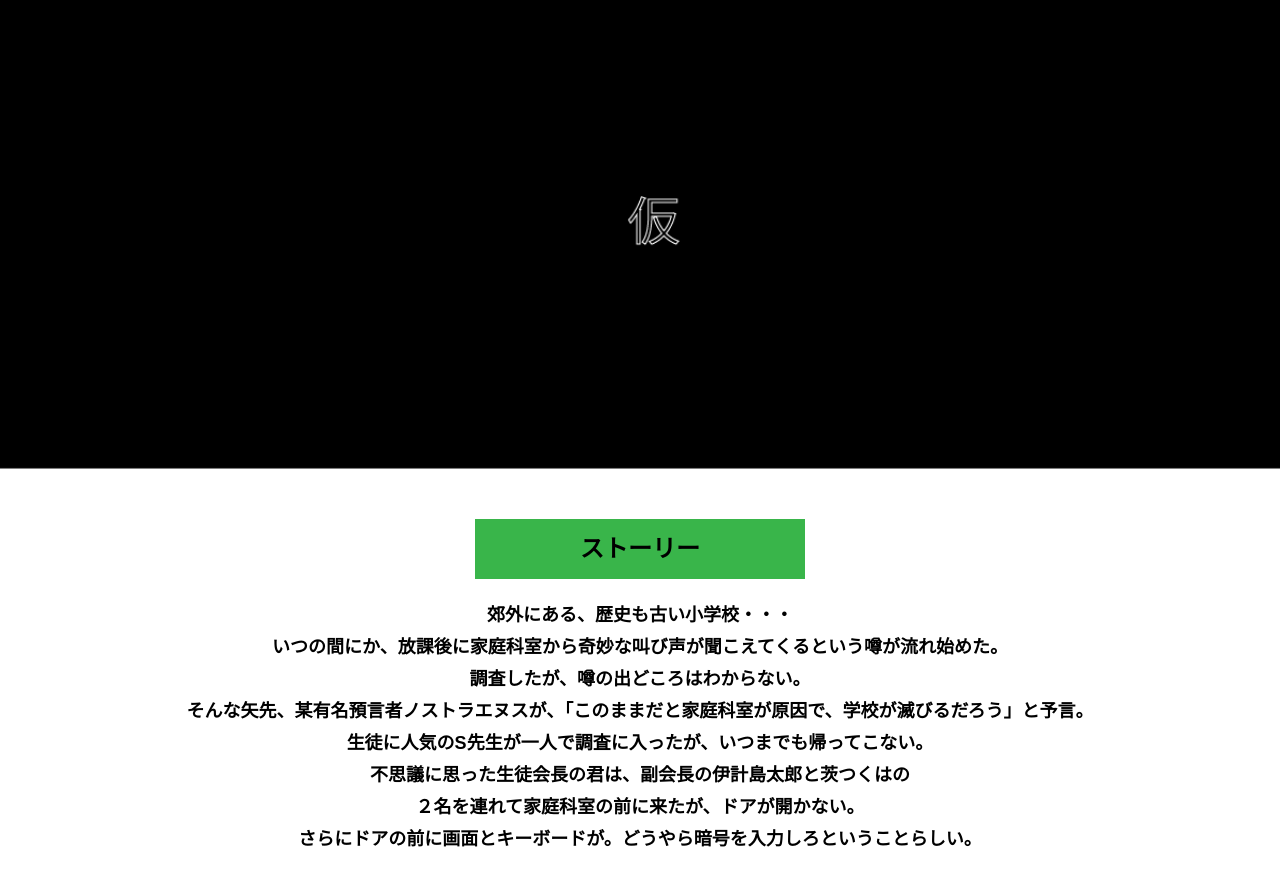
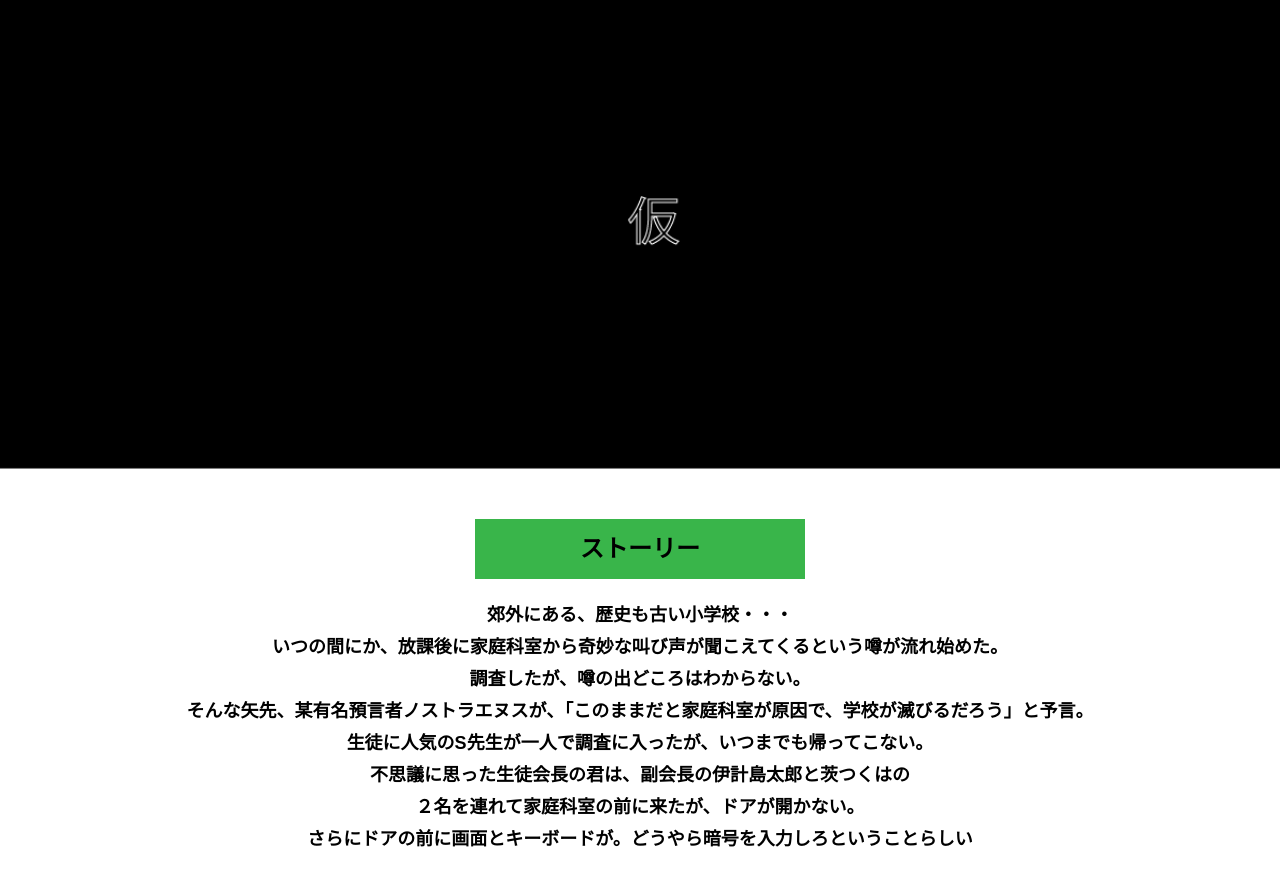
Before and after one commit to KeijuObi/beta-yokohama-C, a plain HTML site: page index.html in a window 1280 px wide. Shown: the part 73-945 px from the top of the page. Drawn offline with Linux system fonts and the light colour scheme.

Commit message:
Update index.html

```diff
--- a/index.html
+++ b/index.html
@@ -36,7 +36,7 @@
             生徒に人気のS先生が一人で調査に入ったが、いつまでも帰ってこない。<br>
             不思議に思った生徒会長の君は、副会長の伊計島太郎と茨つくはの<br>
             ２名を連れて家庭科室の前に来たが、ドアが開かない。<br>
-            さらにドアの前に画面とキーボードが。どうやら暗号を入力しろということらしい。</p>
+            さらにドアの前に画面とキーボードが。どうやら暗号を入力しろということらしい</p>
           <div class="story__note__outer bg-color--gray">
             <ul class="story__note">
               <li>今、これを読んだ生徒会メンバー以外を呼んではいけない</li>
```
